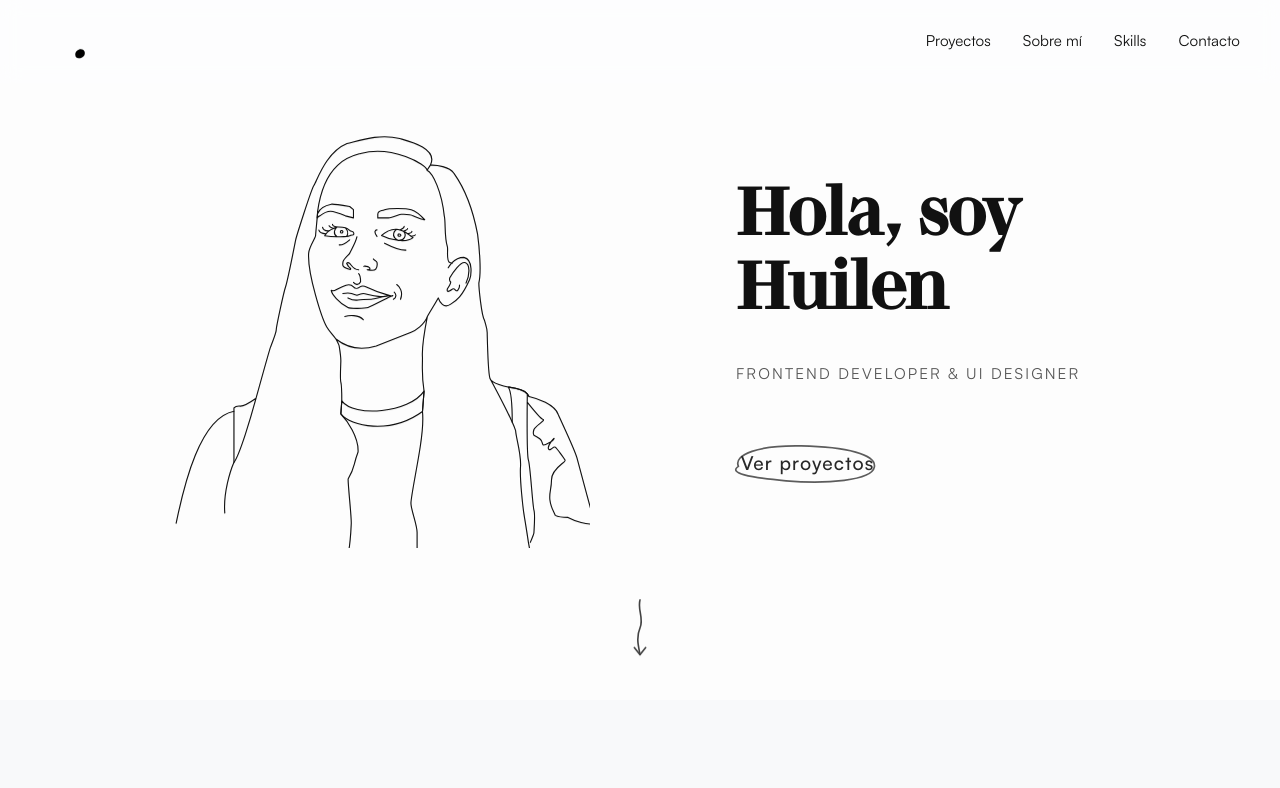
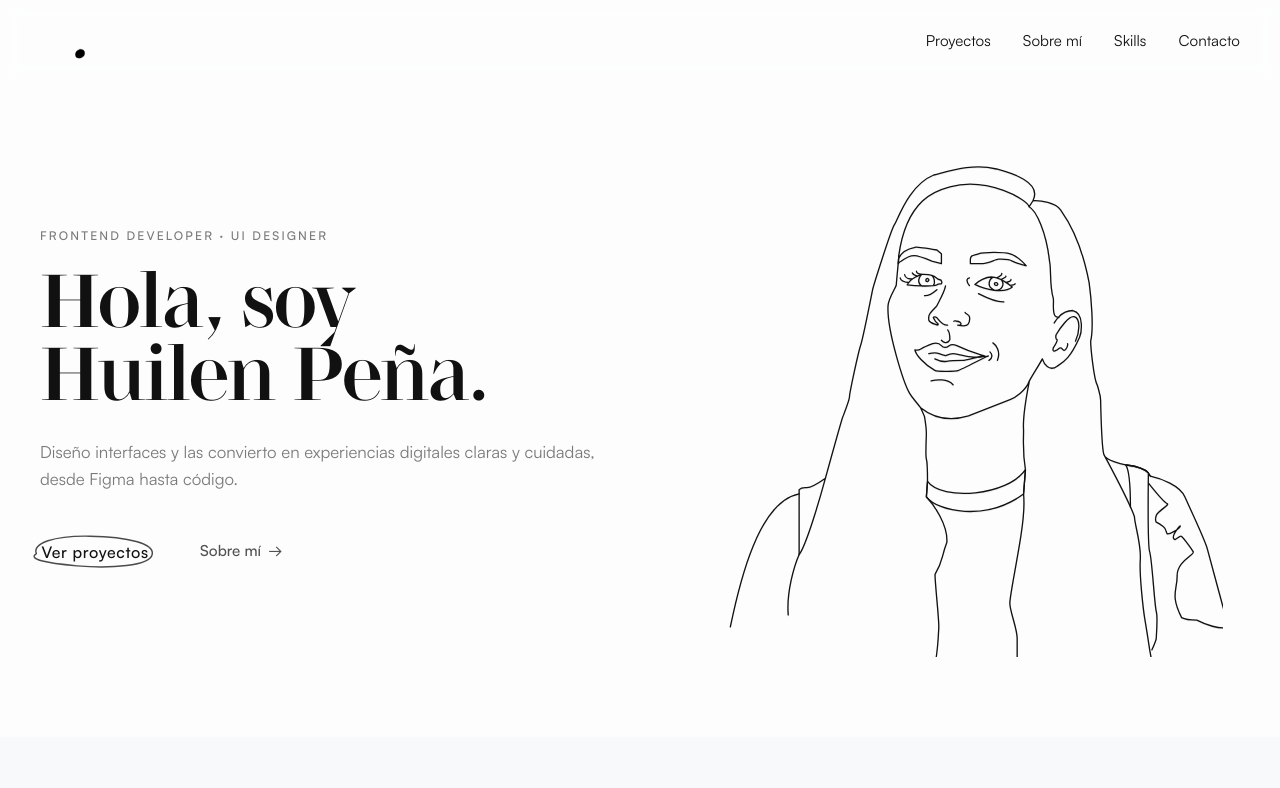
Before and after one commit to HuilenPe/Huilen-Portfolio, a React (Vite) app: page / in a window 1280 px wide. Shown: the top 788 px of the page. Built offline with nearby package versions, Linux system fonts and the light colour scheme.

Commit message:
feat: redesign portfolio hero section

```diff
--- a/src/sections/Hero/Hero.jsx
+++ b/src/sections/Hero/Hero.jsx
@@ -1,8 +1,5 @@
 import { useEffect, useRef } from "react"
 import styles from "./Hero.module.css"
-import scrollStyles from "./ScrollIndicator.module.css"
-import Button from "../../components/UI/Button/button.jsx"
-import { FiArrowUpRight } from "react-icons/fi"
 
 function Hero() {
     const contornoRef = useRef(null)
@@ -51,8 +48,56 @@ function Hero() {
 return (
     <section className={styles.hero}>
         <div className="container">
+
             <div className={styles.content}>
+
+                {/* TEXTO */}
+                <div className={styles.left}>
+                    <p className={styles.eyebrow}>
+                        Frontend Developer · UI Designer
+                    </p>
+
+                    <h1>
+                        Hola, soy
+                        <br />
+                        Huilen Peña.
+                    </h1>
+
+                    <p className={styles.description}>
+                        Diseño interfaces y las convierto en experiencias digitales
+                        claras y cuidadas, desde Figma hasta código.
+                    </p>
+
+                    <div className={styles.heroActions}>
+
+                    <button
+                        className={styles.sketchButton}
+                        onClick={handleScrollToProjects}
+                    >
+                        <span>Ver proyectos</span>
+
+                        <svg
+                            className={styles.sketchOval}
+                            viewBox="0 0 210 58"
+                            fill="none"
+                            aria-hidden="true"
+                        >
+                            <path d="M24 32C18 18 48 7 98 8C151 9 187 18 184 33C181 49 127 53 80 49C36 45 12 40 24 32Z" />
+                        </svg>
+                    </button>
+
+                    <a href="#about" className={styles.secondaryLink}>
+                        Sobre mí
+                        <span aria-hidden="true">→</span>
+                    </a>
+                    </div>
+                </div>
+
+                {/* ILUSTRACIÓN */}
                 <div className={styles.right}>
+
+                    {/* AQUÍ DEJAS TU SVG ACTUAL EXACTAMENTE COMO ESTÁ */}
+
                     <svg
                         className={styles.svg}
                         viewBox="0 0 1330 1356"
@@ -104,49 +149,6 @@ function Hero() {
                     </svg>
 
                 </div>
-                <div className={styles.left}>
-                        <h1>Hola, soy Huilen</h1>
-                        <p className={styles.subtitile}>Frontend Developer & UI Designer</p>
-                     {/*    <p className={styles.description}>Frontend developer · UI designer</p> */}
-                        <div className={styles.ctaButton}>
-
-<button
-  className={styles.sketchButton}
-  onClick={handleScrollToProjects}
->
-  <span>Ver proyectos</span>
-
-  <svg
-    className={styles.sketchOval}
-    viewBox="0 0 210 58"
-    fill="none"
-    aria-hidden="true"
-  >
-    <path d="M24 32C18 18 48 7 98 8C151 9 187 18 184 33C181 49 127 53 80 49C36 45 12 40 24 32Z" />
-  </svg>
-</button>
-
-                        </div>
-                    </div>
-                </div>
-
-                <div className={scrollStyles.scrollWrap}>
-                    <svg
-                        className={scrollStyles.scrollSvg}
-                        viewBox="0 0 48 100"
-                        fill="none"
-                        xmlns="http://www.w3.org/2000/svg"
-                        aria-hidden="true"
-                    >
-                        <path
-                            className={scrollStyles.scrollLine}
-                            d="M24 4 C20 18 30 30 24 44 C18 58 22 70 24 82"
-                        />
-                        <path
-                            className={scrollStyles.scrollArrow}
-                            d="M16 72 L24 82 L32 72"
-                        />
-                    </svg>
             </div>
         </div>
     </section>
--- a/src/sections/Hero/Hero.module.css
+++ b/src/sections/Hero/Hero.module.css
@@ -1,166 +1,298 @@
-.hero{
-  padding: 2.3rem 1rem;
+.hero {
+  padding: 3.5rem 1rem 4rem;
   background: var(--bg-light);
   color: var(--text-main);
 }
 
-.content{
+.content {
+  display: grid;
+  grid-template-columns: 1fr;
+  gap: 2.5rem;
+  align-items: center;
+}
+
+/* TEXT */
+.left {
   display: flex;
   flex-direction: column;
-  gap: 0.8rem;
-  align-items: center;
-  text-align: center;
+  align-items: flex-start;
 }
 
-.left{
-  display: flex;
-  flex-direction: column;
-  gap: .6rem;
-}
+.eyebrow {
+  margin-bottom: 1.2rem;
 
-.right{
-  width: 100%;
-  display: flex;
-  justify-content: center;
+  font-size: 0.75rem;
+  font-weight: 500;
+  letter-spacing: 0.18em;
+  text-transform: uppercase;
+
+  color: var(--text-medium);
 }
 
 .left h1 {
-  font-size: clamp(2.2rem, 7vw, 4.2rem);
-  line-height: 1.1;
+  max-width: 700px;
+
   font-family: var(--font-display);
-  margin-bottom: 1.2rem;
-}
+  font-size: clamp(3rem, 10vw, 4.8rem);
+  font-weight: 400;
 
-.subtitile {
-  font-size: 0.95rem;
-  opacity: 0.7;
-  letter-spacing: 0.14em;
-  text-transform: uppercase;
-  margin-top: 0.6rem;
+  line-height: 0.95;
+  letter-spacing: -0.035em;
 }
 
 .description {
-  font-size:.95rem;
-  line-height: 1.5;
-  opacity: 0.75;
-  margin-top: 0.6rem;
+  max-width: 520px;
+  margin-top: 1.7rem;
+
+  font-size: 1rem;
+  line-height: 1.65;
+
+  color: var(--text-medium);
+}
+
+/* ILLUSTRATION */
+.right {
+  display: flex;
+  justify-content: center;
+  align-items: center;
 }
 
 .svg {
-  width: 80%;
-  max-width: 260px;
-  transform: translateY(-20px);
+  width: 82%;
+  max-width: 320px;
 }
 
 .path {
   stroke: var(--text-main);
   stroke-width: 3.5;
   fill: none;
+
   stroke-linecap: round;
   stroke-linejoin: round;
-  filter: drop-shadow(0 2px 2px rgba(0,0,0,0.1));
+
+  filter: drop-shadow(0 2px 2px rgba(0, 0, 0, 0.08));
 }
 
-/* CTA */
-.ctaButton{
+/* HERO ACTIONS */
+.heroActions {
   display: flex;
-  justify-content: center;
-  margin-top: 2.4rem;
-  width: 100%;
-  font-size: 1.2rem;
-  letter-spacing: 0.06em;
-  opacity: 0.9;
+  align-items: center;
+  flex-wrap: wrap;
+  gap: 1.5rem;
+
+  margin-top: 2rem;
 }
 
-.ctaButton:hover {
-  opacity: 1;
-}
-
+/* PRIMARY CTA */
 .sketchButton {
   position: relative;
+
   display: inline-flex;
   align-items: center;
   justify-content: center;
 
-  padding: 1rem 1.6rem;
+  padding: 0.9rem 1.4rem;
+
   border: 0;
   background: transparent;
   color: var(--text-main);
 
-  font-size: 1.05rem;
   font: inherit;
+  font-size: 1rem;
+  font-weight: 500;
+
   cursor: pointer;
-  font-weight: 500;
-  letter-spacing: 0.02em;
+}
+
+.sketchButton span {
+  position: relative;
+  z-index: 1;
+
+  letter-spacing: 0.04em;
 }
 
 .sketchOval {
   position: absolute;
   inset: 0;
+
   width: 100%;
   height: 100%;
+
   overflow: visible;
   pointer-events: none;
 }
 
 .sketchOval path {
-  stroke: var(--text-main);
+  stroke: currentColor;
   stroke-width: 2;
   fill: none;
+
   stroke-linecap: round;
   stroke-linejoin: round;
 
-  stroke-dasharray: none;
-  stroke-dashoffset: 0;
   opacity: 0.75;
 }
 
-.sketchButton:focus-visible {
-  outline: none;
+/* SECONDARY CTA */
+.secondaryLink {
+  display: inline-flex;
+  align-items: center;
+  gap: 0.45rem;
+
+  color: var(--text-main);
+  text-decoration: none;
+
+  font-size: 0.95rem;
+  font-weight: 500;
+
+  opacity: 0.72;
+  transition: opacity 0.2s ease;
 }
 
-.sketchButton span {
-  letter-spacing: 0.06em;
+.secondaryLink:hover {
+  opacity: 1;
 }
 
+.secondaryLink span {
+  transition: transform 0.2s ease;
+}
 
-/* DESKTOP */
+.secondaryLink:hover span {
+  transform: translateX(3px);
+}
+
+/* FOCUS */
+.sketchButton:focus-visible,
+.secondaryLink:focus-visible {
+  outline: 2px solid var(--text-main);
+  outline-offset: 5px;
+}
+
+/* MOBILE */
+@media (max-width: 767px) {
+  .hero {
+    padding: 2.5rem 1rem 3rem;
+  }
+
+  .content {
+    gap: 1.5rem;
+  }
+
+  .left h1 {
+    font-size: clamp(3.1rem, 13vw, 4.4rem);
+    line-height: 0.94;
+  }
+
+  .description {
+    max-width: 100%;
+    margin-top: 1.4rem;
+  }
+
+  .heroActions {
+    margin-top: 1.6rem;
+    gap: 1.4rem;
+  }
+
+  .right {
+    margin-top: 1.5rem;
+    justify-content: center;
+  }
+
+  .svg {
+    width: 80%;
+    max-width: 340px;
+  }
+}
+
+/* TABLET */
+@media (min-width: 600px) and (max-width: 767px) {
+  .hero {
+    padding: 3rem 1rem 4rem;
+  }
+
+  .content {
+    gap: 1rem;
+  }
+
+  .left {
+    max-width: 620px;
+  }
+
+  .left h1 {
+    font-size: 4.3rem;
+  }
+
+  .description {
+    max-width: 520px;
+  }
+
+  .right {
+    margin-top: 0.5rem;
+  }
+
+  .svg {
+    width: 55%;
+    max-width: 360px;
+  }
+}
+
+/* TABLET / DESKTOP */
 @media (min-width: 768px) {
+  .hero {
+    min-height: auto;
+    padding: 4rem 1rem 5rem;
+  }
+
   .content {
-    flex-direction: row;
+    grid-template-columns:
+      minmax(0, 1fr)
+      minmax(380px, 0.82fr);
+
+    gap: 3.25rem;
+    align-items: center;
+  }
+
+  .left {
+    max-width: 680px;
+  }
+
+  .left h1 {
+    font-size: clamp(4.5rem, 6vw, 6.5rem);
+  }
+
+  .description {
+    max-width: 560px;
+
+    font-size: 1.05rem;
+  }
+
+  .right {
     justify-content: flex-start;
-    align-items: center;
-    gap: 3rem;
-    text-align: left;
-    margin-left: 2rem;
   }
 
   .svg {
     width: 100%;
-    max-width: 420px;
-    transform: none;
+    max-width: 500px;
   }
 
-  .left {
-    width: 45%;
-    text-align: left;
+  .heroActions {
+    gap: 1.8rem;
+    margin-top: 2rem;
   }
 
-  .right {
-    width: 55%;
+  /* Compensa el padding interno para alinear visualmente
+     "Ver proyectos" con el resto del bloque de texto */
+  .sketchButton {
+    margin-left: -1.3rem;
   }
+}
 
-  .ctaButton {
-    justify-content: flex-start;
-  }
-
-   .sketchButton {
-    margin-left: -1.1rem;
-    padding: 0.9rem 1.4rem;
-  }
+/* REAL HOVER DEVICES ONLY */
+@media (hover: hover) and (pointer: fine) {
   .sketchOval path {
     stroke-dasharray: 430;
     stroke-dashoffset: 430;
+
     transition: stroke-dashoffset 0.55s ease;
   }
 
```
Lines whose indentation alone changed are shown as unchanged.
